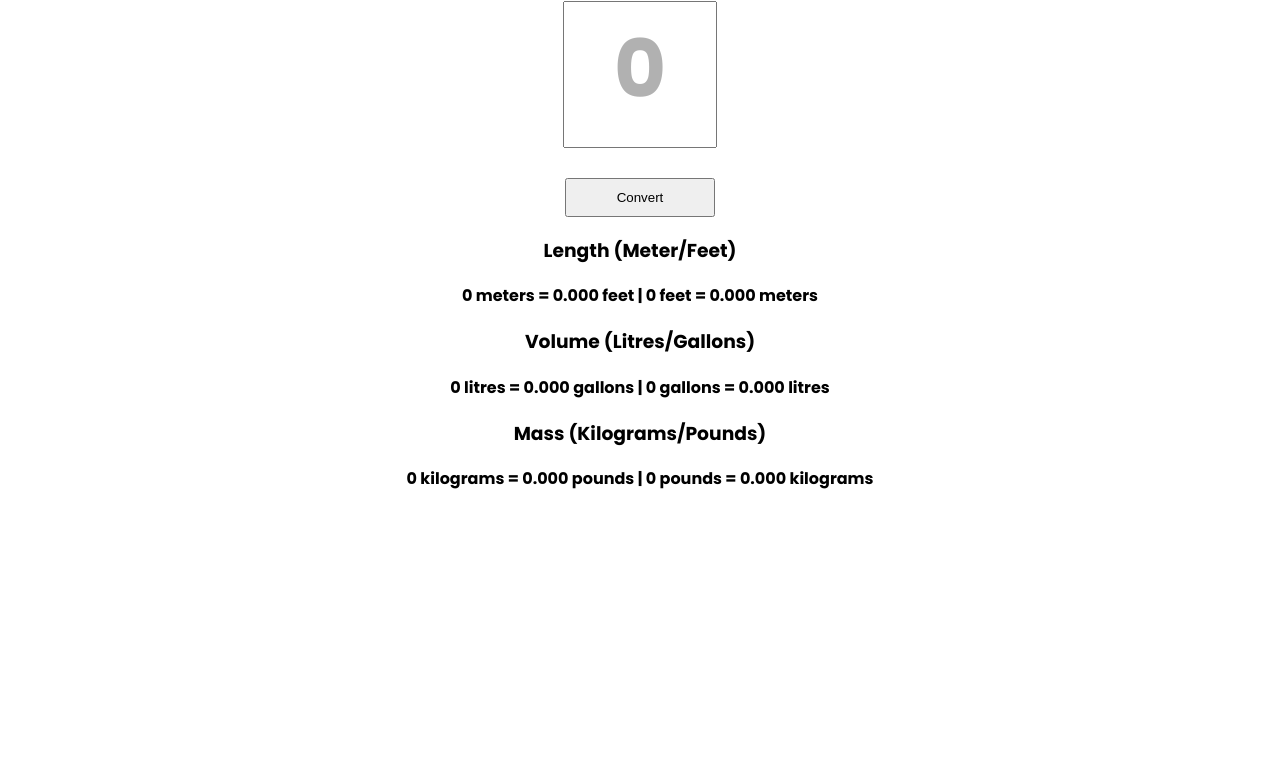
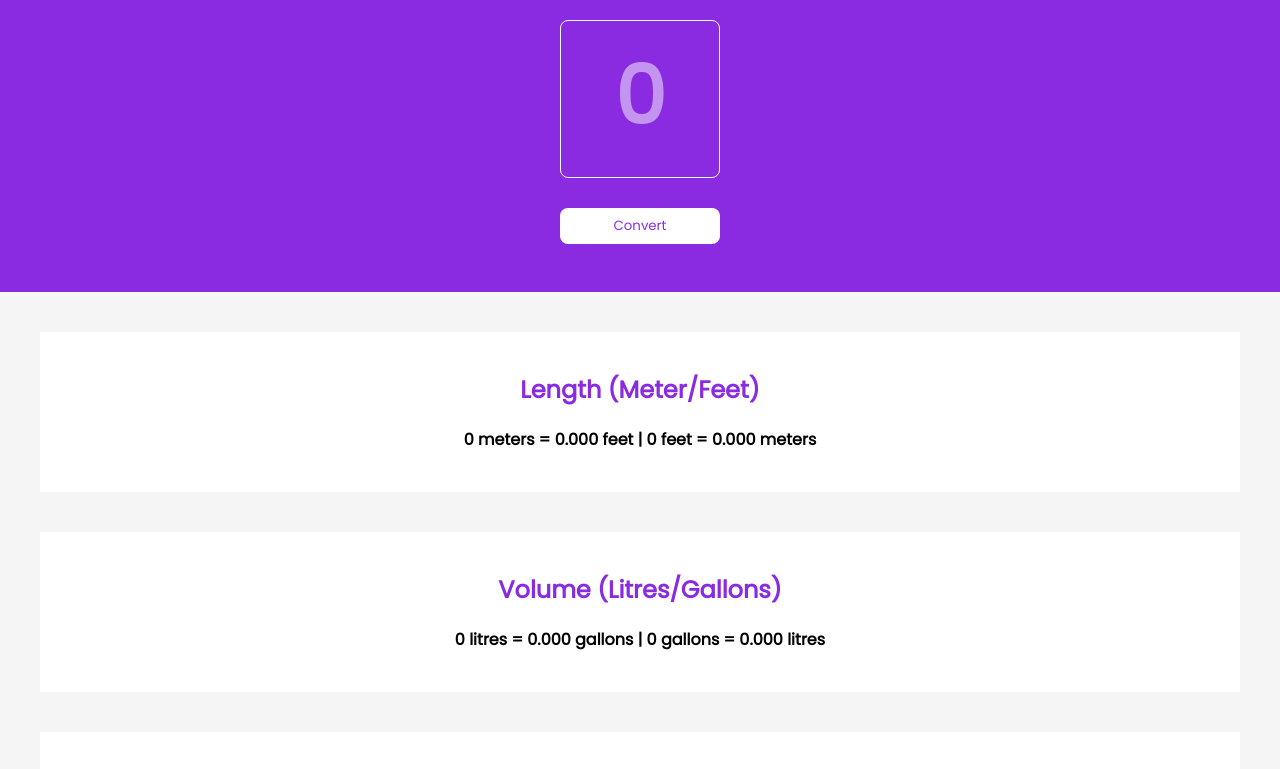
Before and after one commit to NoahJohny/Test, a plain HTML site: page index.html in a window 1280 px wide. Shown: the part 94-863 px from the top of the page. Before the commit the page ends 800 px from the top, so only its background shows below. Drawn offline with Linux system fonts and the light colour scheme.

Commit message:
updated styles

```diff
--- a/index.css
+++ b/index.css
@@ -1,21 +1,38 @@
-body {
+* {
   margin: 0;
-  padding: 10px;
+  padding: 0;
   font-family: "Poppins", sans-serif;
   text-align: center;
 }
 
+body {
+  background-color: whitesmoke;
+  align-items: center;
+}
+
 h2 {
-  font-weight: bold;
+  font-size: 5vh;
+  font-weight: 700;
+}
+
+
+h3 {
+  font-size: 3vh;
+}
+
+p {
+  margin-top: 20px;
+  font-size: 2vh;
+  font-weight: 600;
+  color: black;
 }
 
 ::placeholder {
   font-size: 10vh;
   line-height: 10vh;
-  color: black;
-  opacity: 0.3;
+  color: white;
+  opacity: 0.5;
   text-align: center;
-  font-family: "Poppins", sans-serif;
 }
 
 #input-section {
@@ -24,17 +41,62 @@ h2 {
   align-items: center;
   margin: auto;
 }
+#input-section > form {
+  display: flex;
+  flex-direction: column;
+}
 
 #input {
   margin: 30px;
-  width: 12vw;
+  width: 20vh;
   text-align: center;
-  font-size: 8vh;
+  font-size: 9vh;
+  font-weight: 700;
   line-height: 8vh;
   padding: 3vh 1vh;
-  font-family: "Poppins", sans-serif;
+  background-color: blueviolet;
+  border: 1px solid white;
+  border-radius: 1vh;
+  color: white;
+  outline: none;
 }
 
 #convert-btn {
-  padding: 10px 50px;
+  text-align: center;
+  font-weight: 500;
+  width: 20vh;
+  padding: 1vh 0;
+  margin-bottom: 3vh;
+  background-color: white;
+  border-radius: 1vh;
+  color: blueviolet;
+  outline: none;
+  border: none;
 }
+
+#input-wrapper {
+  height: fit-content;
+  padding: 3vh 0;
+  background-color: blueviolet;
+  color: white;
+}
+
+form {
+  align-items: center;
+}
+
+#convert-wrapper {
+  padding: 0 5vh;
+  align-items: center;
+}
+
+.section {
+  padding: 5vh 0;
+  background-color: white;
+  color: blueviolet;
+  margin: 5vh 0;
+}
+
+.section:hover {
+  box-shadow: 0 0 25px rgba(138, 43, 226, 0.1);
+}
--- a/index.html
+++ b/index.html
@@ -5,18 +5,24 @@
     <link rel="preconnect" href="https://fonts.googleapis.com" />
     <link rel="preconnect" href="https://fonts.gstatic.com" crossorigin />
     <link
-      href="https://fonts.googleapis.com/css2?family=Poppins:wght@700&display=swap"
+      href="https://fonts.googleapis.com/css2?family=Poppins:ital,
+        wght@0,100;0,200;0,300;0,400;0,500;0,600;0,700;0,800;0,900;1,100;1,200;1,300;1,400;1,500;1,600;1,700;1,800;1,900&display=swap"
       rel="stylesheet"
     />
   </head>
 
   <body>
-    <h2>Metric/Imperial Unit Conversion</h2>
-    <div id="input-section">
-      <input id="input" type="text" placeholder="0" />
-      <button id="convert-btn">Convert</button>
+    <div id="input-wrapper">
+      <h2>Metric/Imperial Unit Conversion</h2>
+      <div id="input-section">
+        <form onsubmit="inputEnter(event)">
+          <input id="input" type="text" placeholder="0" />
+          <button id="convert-btn" type="submit">Convert</button>
+        </form>
+      </div>
     </div>
-    <div>
+
+    <div id="convert-wrapper">
       <div class="section">
         <h3>Length (Meter/Feet)</h3>
         <p id="length-el">0 meters = 0.000 feet | 0 feet = 0.000 meters</p>
--- a/index.js
+++ b/index.js
@@ -9,7 +9,9 @@ let massEl = document.getElementById("mass-el");
 const meterToFeet = 3.281;
 const literToGallon = 0.264;
 const kiloToPound = 2.204;
-
+function inputEnter (e){
+  e.preventDefault();
+}
 convertBtn.addEventListener("click", function () {
   console.log("hello")
   let baseValue = inputEl.value;
```
